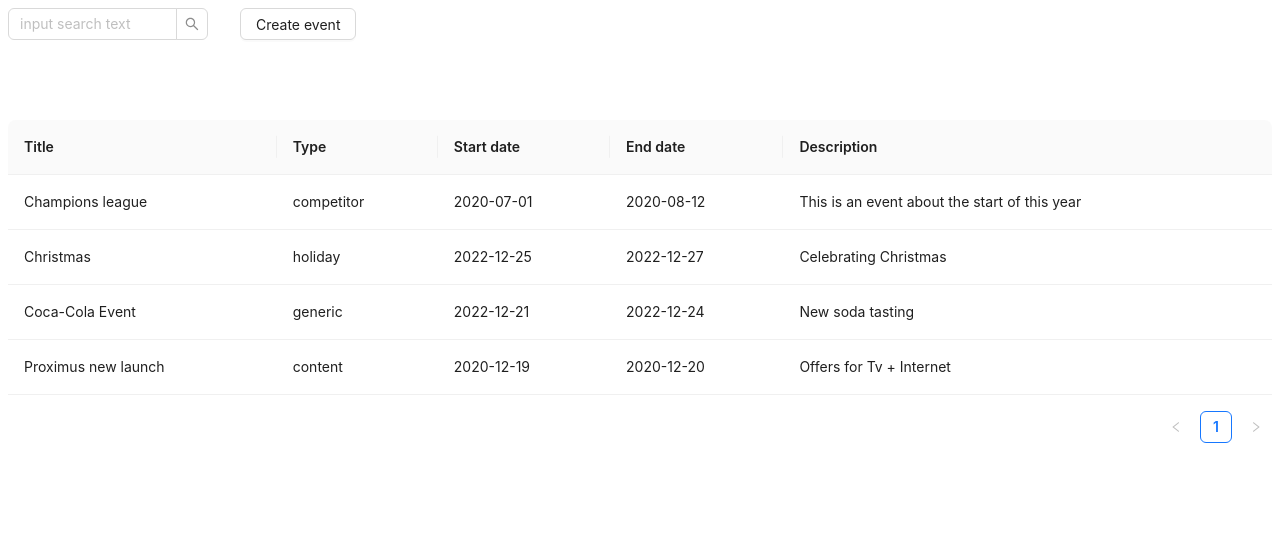
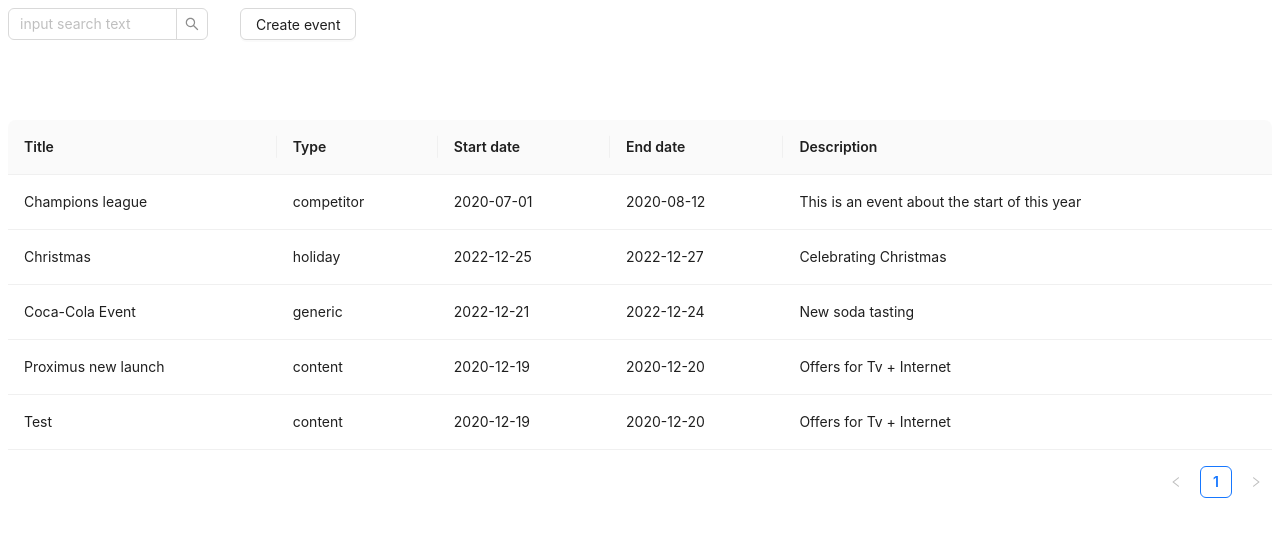
Before and after one commit to adriana-lazurca/events-planner, a React (Vite) app: page / in a window 1280 px wide. Shown: the top 536 px of the page. Built offline with nearby package versions, Linux system fonts and the light colour scheme; data requests are answered from the project's data file.

Commit message:
use react-query and JSON-server for the API calls

```diff
--- /dev/null
+++ b/data/db.json
@@ -0,0 +1,81 @@
+{
+  "schema": [
+    {
+      "name": "title",
+      "label": "Title",
+      "component": "text",
+      "required": true
+    },
+    {
+      "name": "type",
+      "label": "Type",
+      "component": "select",
+      "required": true,
+      "options": [
+        {
+          "label": "Generic",
+          "value": "generic"
+        },
+        {
+          "label": "Holiday",
+          "value": "holiday"
+        }
+      ]
+    },
+    {
+      "name": ["startDate", "endDate"],
+      "label": ["Start date", "End date"],
+      "rangeLabel": "Date",
+      "rangeName": "date",
+      "component": "range_picker",
+      "required": true
+    },
+    {
+      "name": "description",
+      "label": "Description",
+      "component": "textarea"
+    }
+  ],
+  "events": [
+    {
+      "id": "1",
+      "title": "Champions league",
+      "type": "competitor",
+      "startDate": "2020-07-01",
+      "endDate": "2020-08-12",
+      "description": "This is an event about the start of this year"
+    },
+    {
+      "id": "2",
+      "title": "Christmas",
+      "type": "holiday",
+      "startDate": "2022-12-25",
+      "endDate": "2022-12-27",
+      "description": "Celebrating Christmas"
+    },
+    {
+      "id": "3",
+      "title": "Coca-Cola Event",
+      "type": "generic",
+      "startDate": "2022-12-21",
+      "endDate": "2022-12-24",
+      "description": "New soda tasting"
+    },
+    {
+      "id": "4",
+      "title": "Proximus new launch",
+      "type": "content",
+      "startDate": "2020-12-19",
+      "endDate": "2020-12-20",
+      "description": "Offers for Tv + Internet"
+    },
+    {
+      "id": "5",
+      "title": "Test",
+      "type": "content",
+      "startDate": "2020-12-19",
+      "endDate": "2020-12-20",
+      "description": "Offers for Tv + Internet"
+    }
+  ]
+}
--- a/index.html
+++ b/index.html
@@ -2,8 +2,8 @@
 <html lang="en">
   <head>
     <meta charset="UTF-8" />
-    <link rel="icon" type="image/svg+xml" href="" />
     <meta name="viewport" content="width=device-width, initial-scale=1.0" />
+    <link rel="icon" type="image/svg+xml" href="favicon.ico" />
     <title>Events Planner</title>
   </head>
   <body>
--- a/src/EventsDashboard.tsx
+++ b/src/EventsDashboard.tsx
@@ -1,51 +1,108 @@
 import { useState } from 'react';
-import { Button, Input, Table } from 'antd';
+import { Alert, Button, Input, Spin, Table } from 'antd';
 import type { ColumnsType, ColumnType } from 'antd/es/table';
+import { useMutation, useQuery, useQueryClient } from 'react-query';
 
-import { schema } from './schema';
-import { data } from './data';
 import { Event } from './dataTypes';
 import { Component, RangePickerComponent } from './schemaTypes';
 import EventModal from './EventModal';
 import EventForm from './EventForm';
+import { createEvent, getEvents, getSchema } from './apis/events';
+import { AxiosError } from 'axios';
+import { isRangePicker } from './schemaUtils';
+import { EVENTS, SCHEMA } from './queryKeys';
 
 const { Search } = Input;
 
-const dataSource = data.map((item) => ({
-  ...item,
-  key: item.id,
-}));
-
-function MapComponent(component: Component): ColumnType<Event> {
+function mapComponent(component: Component): ColumnType<Event> {
   return { title: component.label, dataIndex: component.name };
 }
 
-function MapRangePickerComponent(component: RangePickerComponent): ColumnsType<Event> {
+function mapRangePickerComponent(component: RangePickerComponent): ColumnsType<Event> {
   return component.name.map((name, index) => ({
     title: component.label[index],
     dataIndex: name,
   }));
 }
 
-const columns: ColumnsType<Event> = schema.flatMap((item) => {
-  if (item.component === 'range_picker') {
-    return MapRangePickerComponent(item);
-  }
-  return MapComponent(item);
-});
+function mapSchemaToColumns(schema?: Component[]): ColumnsType<Event> {
+  return (
+    schema?.flatMap((item: Component) => {
+      if (isRangePicker(item)) {
+        return mapRangePickerComponent(item);
+      }
+      return mapComponent(item);
+    }) ?? []
+  );
+}
+
+function addKeyToEvents(events?: Event[]): Event[] {
+  return (
+    events?.map((item: Event) => ({
+      ...item,
+      key: item.id,
+    })) ?? []
+  );
+}
 
 export default function EventsDashboard() {
-  const [showModal, setShowModal] = useState(false);
+  const {
+    data: schema,
+    error: schemaError,
+    isError: isSchemaError,
+    isLoading: isSchemaLoading,
+  } = useQuery<Component[], AxiosError>([SCHEMA], getSchema);
 
-  const onSearch = (value: string) => console.log(value);
+  const {
+    data: events,
+    error: eventsError,
+    isError: isEventsError,
+    isLoading: isEventsLoading,
+  } = useQuery<Event[], AxiosError>([EVENTS], getEvents);
+
+  const { mutate: addEvent } = useMutation(createEvent);
+
+  const queryClient = useQueryClient();
+
+  const [showModal, setShowModal] = useState<boolean>(false);
+
+  const closeModal = () => setShowModal(false);
+
+  if (isSchemaError) {
+    return <Alert message="Error" description={schemaError?.message} type="error" />;
+  }
+  if (isEventsError) {
+    return <Alert message="Error" description={eventsError?.message} type="error" />;
+  }
+  if (isSchemaLoading || isEventsLoading) {
+    return <Spin tip="Loading..." />;
+  }
+
+  const columns = mapSchemaToColumns(schema);
+  const dataSource = addKeyToEvents(events);
 
   return (
     <div style={{ display: 'flex', flexDirection: 'column', gap: '5em', justifyContent: 'center' }}>
       <div style={{ display: 'flex', gap: '2em' }}>
-        <Search placeholder="input search text" allowClear onSearch={onSearch} style={{ width: 200 }} />
+        <Search
+          placeholder="input search text"
+          allowClear
+          onSearch={(value: string) => console.log(value)}
+          style={{ width: 200 }}
+        />
         <Button onClick={() => setShowModal(true)}>Create event</Button>
-        <EventModal showModal={showModal} onSave={() => setShowModal(false)} onCancel={() => setShowModal(false)}>
-          <EventForm />
+        <EventModal showModal={showModal} onSave={closeModal} onCancel={closeModal}>
+          <EventForm
+            onClose={async (event: Event) => {
+              addEvent(event);
+              await queryClient.invalidateQueries([EVENTS]);
+              closeModal();
+
+              // TODO - check out refetch
+              // queryClient.setQueryData([EVENTS, { id: event.id }], event);
+              // refetch({ queryKey: EVENTS });
+            }}
+          />
         </EventModal>
       </div>
       <Table columns={columns} dataSource={dataSource} />
--- /dev/null
+++ b/src/apis/events.ts
@@ -0,0 +1,36 @@
+import axios from 'axios';
+import { Event } from '../dataTypes';
+import { Component } from '../schemaTypes';
+
+export const getEvents = async (): Promise<Event[]> => {
+  const url = 'http://localhost:3001/events';
+  try {
+    const { data } = await axios.get(url);
+    return data;
+  } catch (error) {
+    console.error('No data found!', error);
+    throw error;
+  }
+};
+
+export const createEvent = async (event: Event): Promise<Event> => {
+  const url = 'http://localhost:3001/events';
+  try {
+    const { data } = await axios.post(url, event);
+    return data;
+  } catch (error) {
+    console.error("Can't create event!", error);
+    throw error;
+  }
+};
+
+export const getSchema = async (): Promise<Component[]> => {
+  const url = 'http://localhost:3001/schema';
+  try {
+    const { data } = await axios.get(url);
+    return data;
+  } catch (error) {
+    console.error('No schema found!', error);
+    throw error;
+  }
+};
--- a/src/data.ts
+++ /dev/null
@@ -1,36 +0,0 @@
-import { Event } from './dataTypes';
-
-export const data: Event[] = [
-  {
-    id: '1',
-    title: 'Champions league',
-    type: 'competitor',
-    startDate: '2020-07-01',
-    endDate: '2020-08-12',
-    description: 'This is an event about the start of this year',
-  },
-  {
-    id: '2',
-    title: 'Christmas',
-    type: 'holiday',
-    startDate: '2022-12-25',
-    endDate: '2022-12-27',
-    description: 'Celebrating Christmas',
-  },
-  {
-    id: '3',
-    title: 'Coca-Cola Event',
-    type: 'generic',
-    startDate: '2022-12-21',
-    endDate: '2022-12-24',
-    description: 'New soda tasting',
-  },
-  {
-    id: '4',
-    title: 'Proximus new launch',
-    type: 'content',
-    startDate: '2020-12-19',
-    endDate: '2020-12-20',
-    description: 'Offers for Tv + Internet',
-  },
-];
--- a/src/main.tsx
+++ b/src/main.tsx
@@ -1,9 +1,15 @@
 import React from 'react';
 import ReactDOM from 'react-dom/client';
+import { QueryClient, QueryClientProvider } from 'react-query';
+
 import App from './App';
+
+const queryClient = new QueryClient();
 
 ReactDOM.createRoot(document.getElementById('root') as HTMLElement).render(
   <React.StrictMode>
-    <App />
+    <QueryClientProvider client={queryClient}>
+      <App />
+    </QueryClientProvider>
   </React.StrictMode>,
 );
--- /dev/null
+++ b/src/queryKeys.ts
@@ -0,0 +1,3 @@
+export const EVENTS = 'events';
+
+export const SCHEMA = 'schema';
--- a/src/schema.ts
+++ /dev/null
@@ -1,39 +0,0 @@
-import { Component } from './schemaTypes';
-
-export const schema: Component[] = [
-  {
-    name: 'title',
-    label: 'Title',
-    component: 'text',
-    required: true,
-  },
-  {
-    name: 'type',
-    label: 'Type',
-    component: 'select',
-    required: true,
-    options: [
-      {
-        label: 'Generic',
-        value: 'generic',
-      },
-      {
-        label: 'Holiday',
-        value: 'holiday',
-      },
-    ],
-  },
-  {
-    name: ['startDate', 'endDate'],
-    label: ['Start date', 'End date'],
-    rangeLabel: 'Date',
-    rangeName: 'date',
-    component: 'range_picker',
-    required: true,
-  },
-  {
-    name: 'description',
-    label: 'Description',
-    component: 'textarea',
-  },
-];
```
Also changed, not shown: package.json (+7 -2 lines), src/EventForm.tsx (+53 -17 lines), src/schemaUtils.ts (renamed from src/utils.ts), 1 other file (tests, documents, lock files or other folders).
